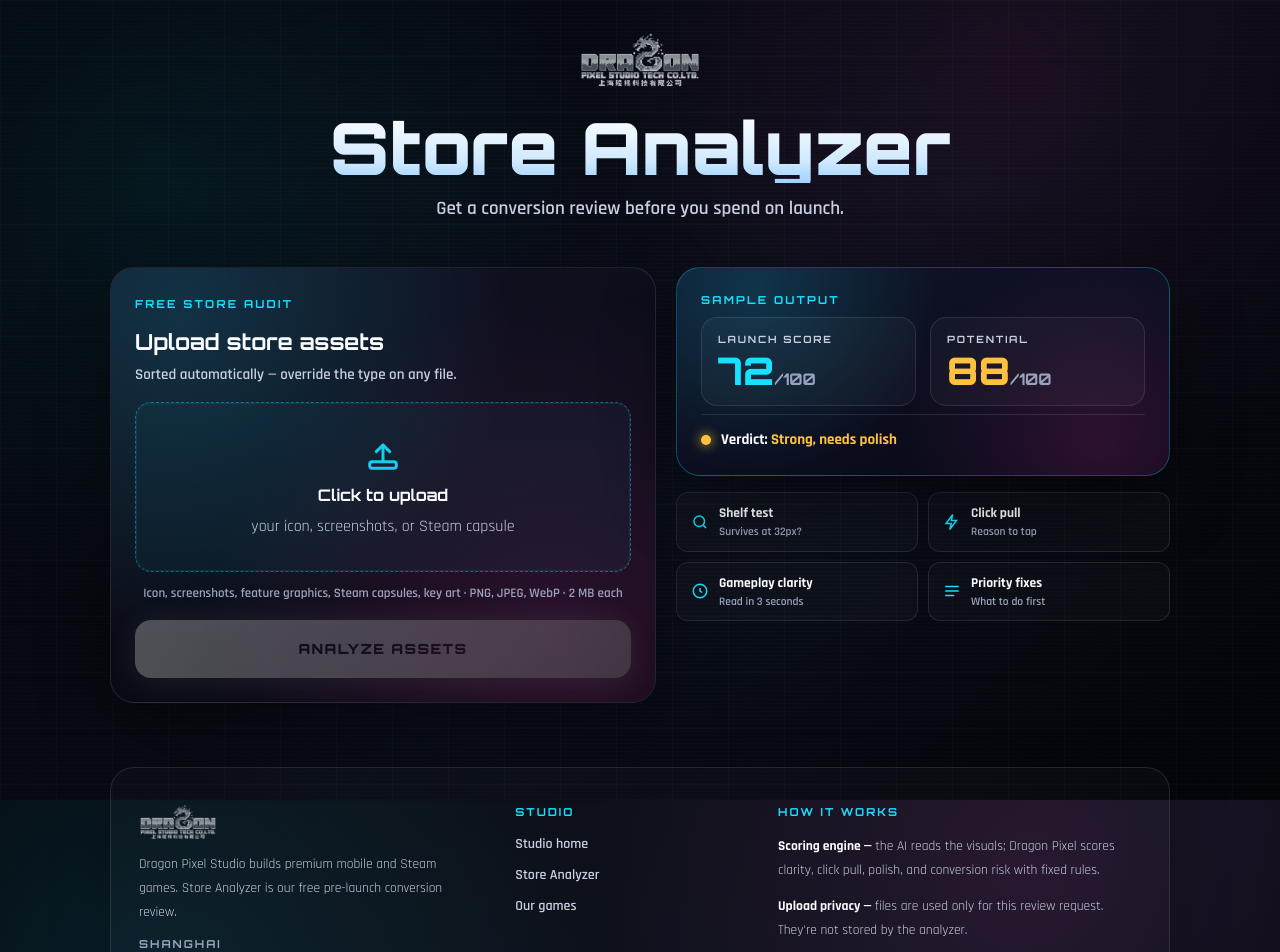
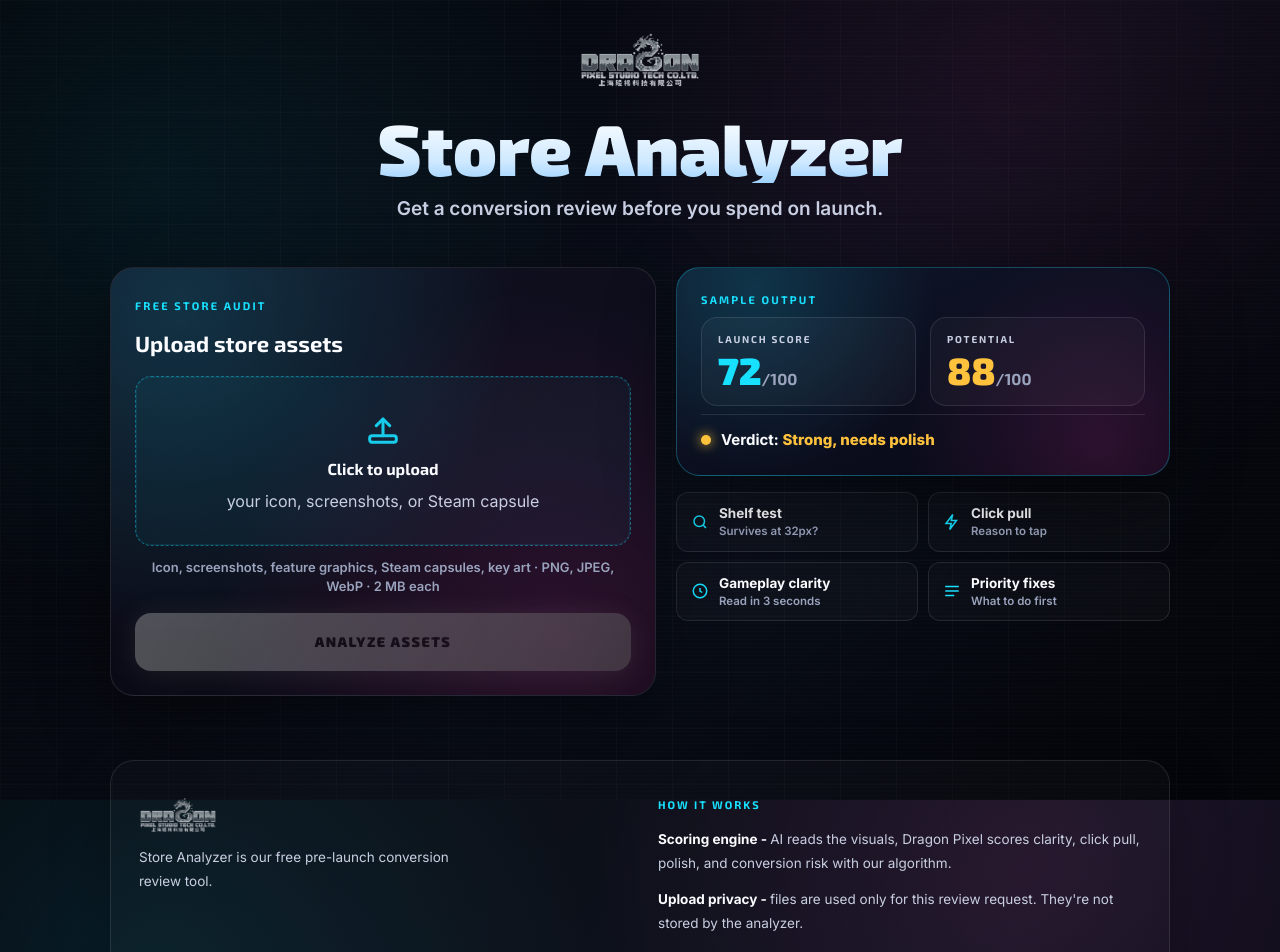
Before and after one commit to dragonpixelstudio/store-analyzer, a Next.js app: page / in a window 1280 px wide. Shown: the top 952 px of the page. Built offline with nearby package versions, Linux system fonts and the light colour scheme.

Commit message:
Footer updated, two columns instead of 3

```diff
--- a/app/layout.tsx
+++ b/app/layout.tsx
@@ -1,19 +1,19 @@
 import type { Metadata } from "next";
-import { Orbitron, Rajdhani } from "next/font/google";
+import { Exo_2, Inter } from "next/font/google";
 import "./globals.css";
 
-// Matches the marketing site: Orbitron (display) + Rajdhani (body).
-const orbitron = Orbitron({
+// Matches the marketing site (dragonpixelstudio.com): Exo 2 (display) + Inter (body).
+const exo2 = Exo_2({
   variable: "--font-brand",
   subsets: ["latin"],
-  weight: ["500", "700", "900"],
+  weight: ["600", "700", "800", "900"],
   display: "swap",
 });
 
-const rajdhani = Rajdhani({
+const inter = Inter({
   variable: "--font-body",
   subsets: ["latin"],
-  weight: ["400", "500", "600", "700"],
+  weight: ["400", "500", "600", "700", "800"],
   display: "swap",
 });
 
@@ -28,7 +28,7 @@ export default function RootLayout({
 }: Readonly<{ children: React.ReactNode }>) {
   return (
     <html lang="en">
-      <body className={`${orbitron.variable} ${rajdhani.variable}`}>
+      <body className={`${exo2.variable} ${inter.variable}`}>
         {children}
       </body>
     </html>
--- a/app/page.tsx
+++ b/app/page.tsx
@@ -939,9 +939,7 @@ export default function Home() {
               Free store audit
             </span>
             <h2 className="font-brand text-[22px] font-bold">Upload store assets</h2>
-            <p className="mb-4 mt-1.5 text-[15px] font-semibold text-[var(--muted)]">
-              Sorted automatically — override the type on any file.
-            </p>
+            <p className="mb-4 mt-1.5 text-[15px] font-semibold text-[var(--muted)]"></p>
 
             {/* dropzone */}
             <label
@@ -1523,7 +1521,7 @@ export default function Home() {
       {/* footer */}
       <footer className="mt-16">
         <div className="rounded-3xl border border-white/10 bg-white/[0.02] px-7 py-9 shadow-[0_18px_60px_rgba(0,0,0,.25)]">
-          <div className="grid grid-cols-1 gap-9 md:grid-cols-[1.5fr_1fr_1.6fr]">
+          <div className="grid grid-cols-1 gap-9 md:grid-cols-2 md:items-start">
             {/* brand */}
             <div>
               <Image
@@ -1534,37 +1532,11 @@ export default function Home() {
                 className="h-9 w-auto opacity-90"
               />
               <p className="mt-3 max-w-xs text-[13.5px] leading-6 text-[var(--muted)]">
-                Dragon Pixel Studio builds premium mobile and Steam games. Store Analyzer is our free
-                pre-launch conversion review.
-              </p>
-              <p className="mt-3 font-brand text-[11px] font-bold uppercase tracking-[.18em] text-[var(--faint)]">
-                Shanghai
+                Store Analyzer is our free pre-launch conversion review tool.
               </p>
             </div>
 
             {/* studio links */}
-            <div>
-              <h4 className="font-brand text-[11px] font-bold uppercase tracking-[.18em] text-[var(--cyan)]">
-                Studio
-              </h4>
-              <ul className="mt-3.5 space-y-2.5 text-[14px] font-semibold text-[var(--muted)]">
-                <li>
-                  <a className="transition hover:text-[var(--cyan)]" href="https://www.dragonpixelstudio.com" target="_blank" rel="noopener noreferrer">
-                    Studio home
-                  </a>
-                </li>
-                <li>
-                  <a className="transition hover:text-[var(--cyan)]" href="https://launch.dragonpixelstudio.com" target="_blank" rel="noopener noreferrer">
-                    Store Analyzer
-                  </a>
-                </li>
-                <li>
-                  <a className="transition hover:text-[var(--cyan)]" href="https://www.dragonpixelstudio.com" target="_blank" rel="noopener noreferrer">
-                    Our games
-                  </a>
-                </li>
-              </ul>
-            </div>
 
             {/* how it works */}
             <div>
@@ -1573,12 +1545,12 @@ export default function Home() {
               </h4>
               <div className="mt-3.5 space-y-3 text-[13.5px] leading-6 text-[var(--muted)]">
                 <p>
-                  <span className="font-bold text-[var(--foreground)]">Scoring engine — </span>
-                  the AI reads the visuals; Dragon Pixel scores clarity, click pull, polish, and conversion
-                  risk with fixed rules.
+                  <span className="font-bold text-[var(--foreground)]">Scoring engine - </span>
+                  AI reads the visuals, Dragon Pixel scores clarity, click pull, polish, and conversion
+                  risk with our algorithm.
                 </p>
                 <p>
-                  <span className="font-bold text-[var(--foreground)]">Upload privacy — </span>
+                  <span className="font-bold text-[var(--foreground)]">Upload privacy - </span>
                   files are used only for this review request. They&apos;re not stored by the analyzer.
                 </p>
               </div>
```
